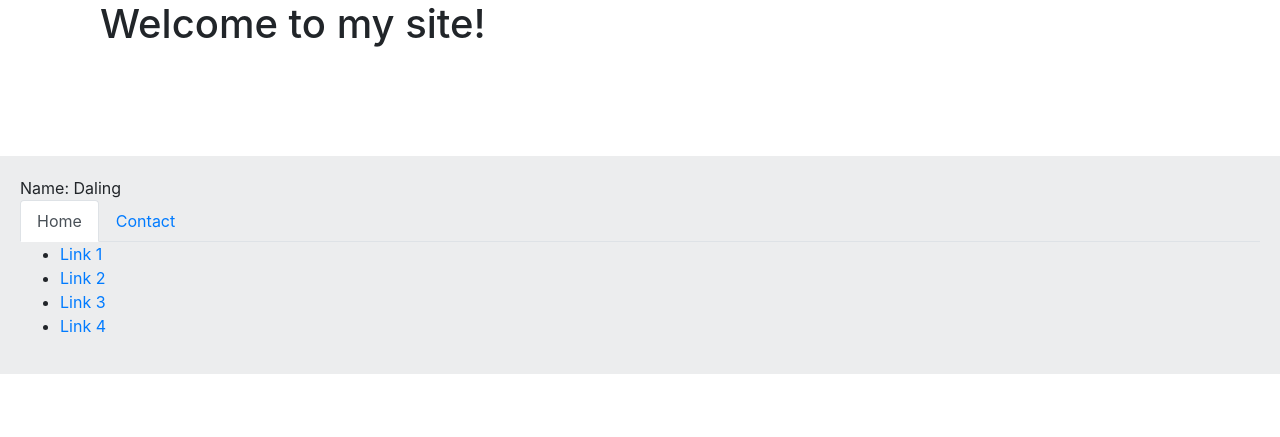
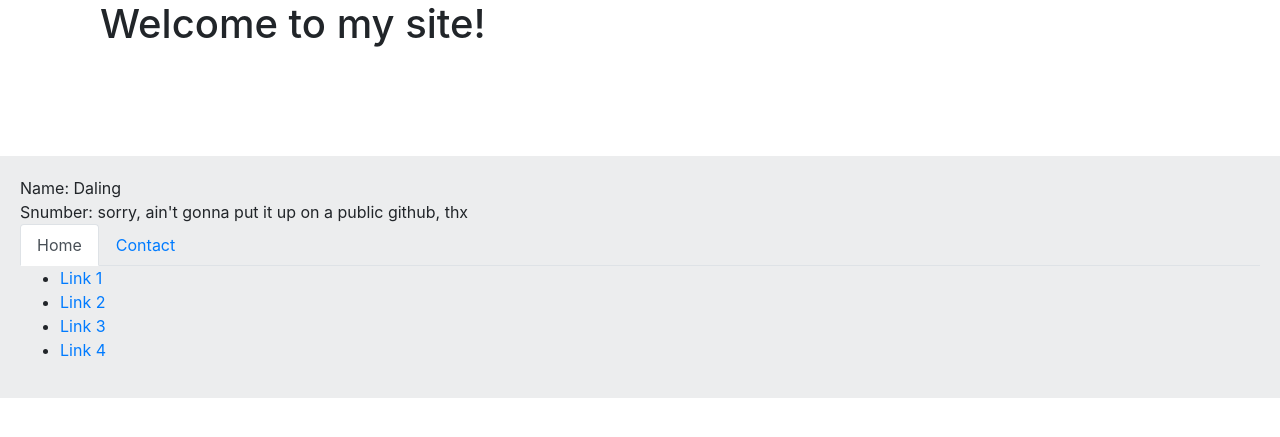
Before and after one commit to daling/WP19, a PHP site: page /index.php in a window 1280 px wide. Shown: the part 156-593 px from the top of the page. Run offline with PHP 8.4, Linux system fonts and the light colour scheme.

Commit message:
Changed s number

```diff
--- a/assignment_2/tpl/footer.php
+++ b/assignment_2/tpl/footer.php
@@ -5,7 +5,8 @@
 ?>
 
 <footer>
-    Name: Daling
+    Name: Daling <br>
+    Snumber: sorry, ain't gonna put it up on a public github, thx
     <!-- Tabs -->
     <ul class="nav nav-tabs" id="myTab" role="tablist">
         <li class="nav-item">
```
